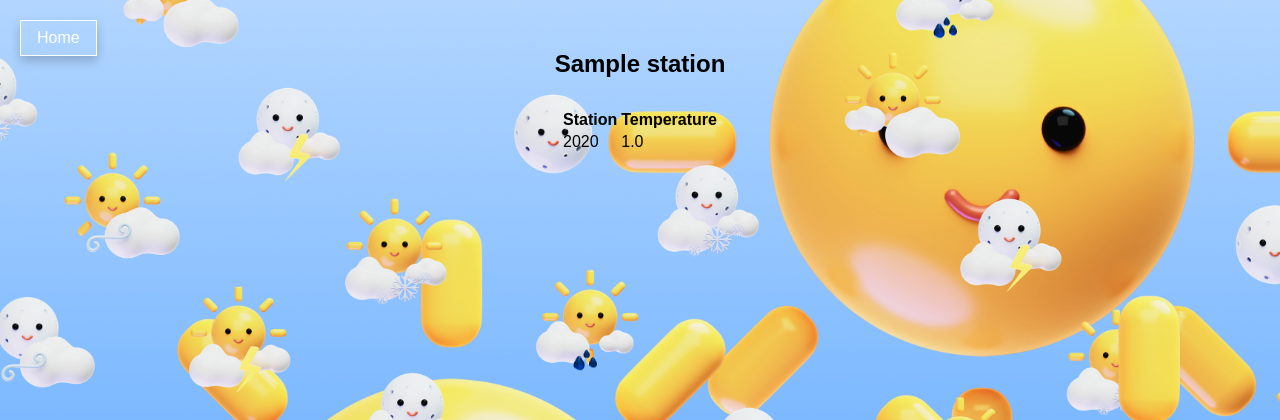
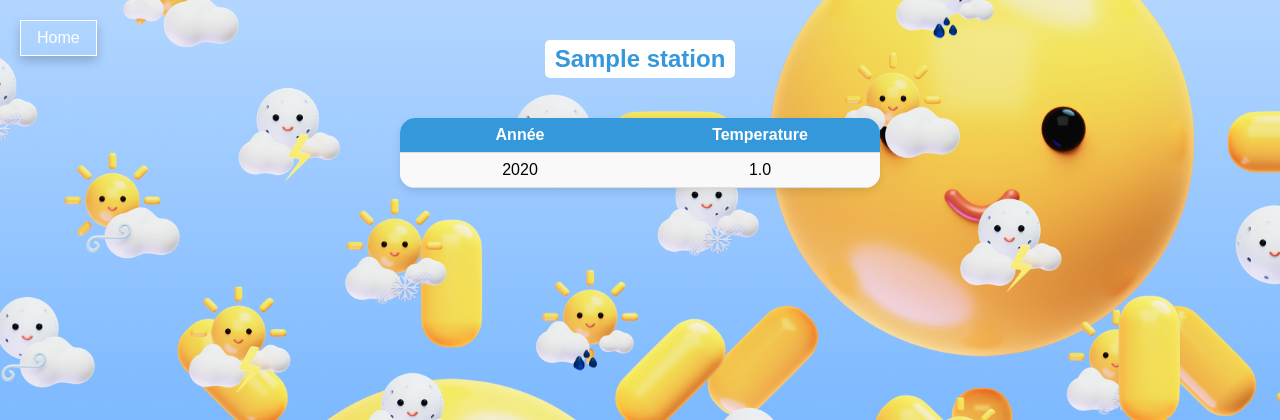
Before and after one commit to YohanSchenck/projet_python, a FastAPI app: page /top_hottest_year/1 in a window 1280 px wide. Shown: the top 420 px of the page. Run offline with FastAPI, Linux system fonts and the light colour scheme; tables that the repository leaves empty hold one stand-in row (values such as "Sample post"); parts of the project's set-up code (start-up, migrations or seed data) failed here and were passed over.

Commit message:
css fix div/table

```diff
--- a/static/style.css
+++ b/static/style.css
@@ -179,6 +179,53 @@ img {
   transform: translateY(2px);
 }
 
+table {
+  width: 60%;
+  border-collapse: separate;
+  overflow: hidden;
+  background-color: #fff;
+  box-shadow: 0 4px 8px rgba(0, 0, 0, 0.1);
+  margin-top: 20px;
+  table-layout: fixed;
+  border-radius: 15px;
+  border-spacing: 0;
+}
+
+th {
+  background-color: #3498db;
+  text-align: center;
+  color: #ffffff;
+  padding: 8px;
+  border-bottom: 1px solid #ddd;
+  width: 50%;
+  border-bottom: 1px solid #ddd
+}
+
+td {
+  padding: 8px;
+  text-align: center;
+  border-bottom: 1px solid #ddd;
+  width: 50%;
+  border-bottom: 1px solid #ddd
+}
+
+
+tbody tr:nth-child(odd) {
+  background-color: #f9f9f9;
+  width: 30%;
+}
+
+tbody tr:nth-child(even) {
+  background-color: #e9e9e9;
+  width: 70%;
+}
+
+
+tbody tr:hover {
+  background-color: #ddd;
+}
+
+
 @keyframes pulse {
   0% {
     transform: scale(1);
--- a/templates/station.html
+++ b/templates/station.html
@@ -8,7 +8,7 @@
   </head>
   <body>
     <a href="/" class="link-button">Home</a>
-    <h1>{{ station_name }}</h1>
+    <h2 class="chart-title">{{ station_name }}</h2>
     {% for chart in charts %}
     <h2>{{ chart.title }}</h2>
     <img src="/static/charts/{{ chart.path }}" />
--- a/templates/top_year.html
+++ b/templates/top_year.html
@@ -8,11 +8,11 @@
   </head>
   <body>
     <a href="/" class="link-button">Home</a>
-    <h2>{{ station_name }}</h2>
+    <h2 class="chart-title">{{ station_name }}</h2>
     <table>
       <thead>
         <tr>
-          <th>Station</th>
+          <th>Année</th>
           <th>Temperature</th>
         </tr>
       </thead>
```
